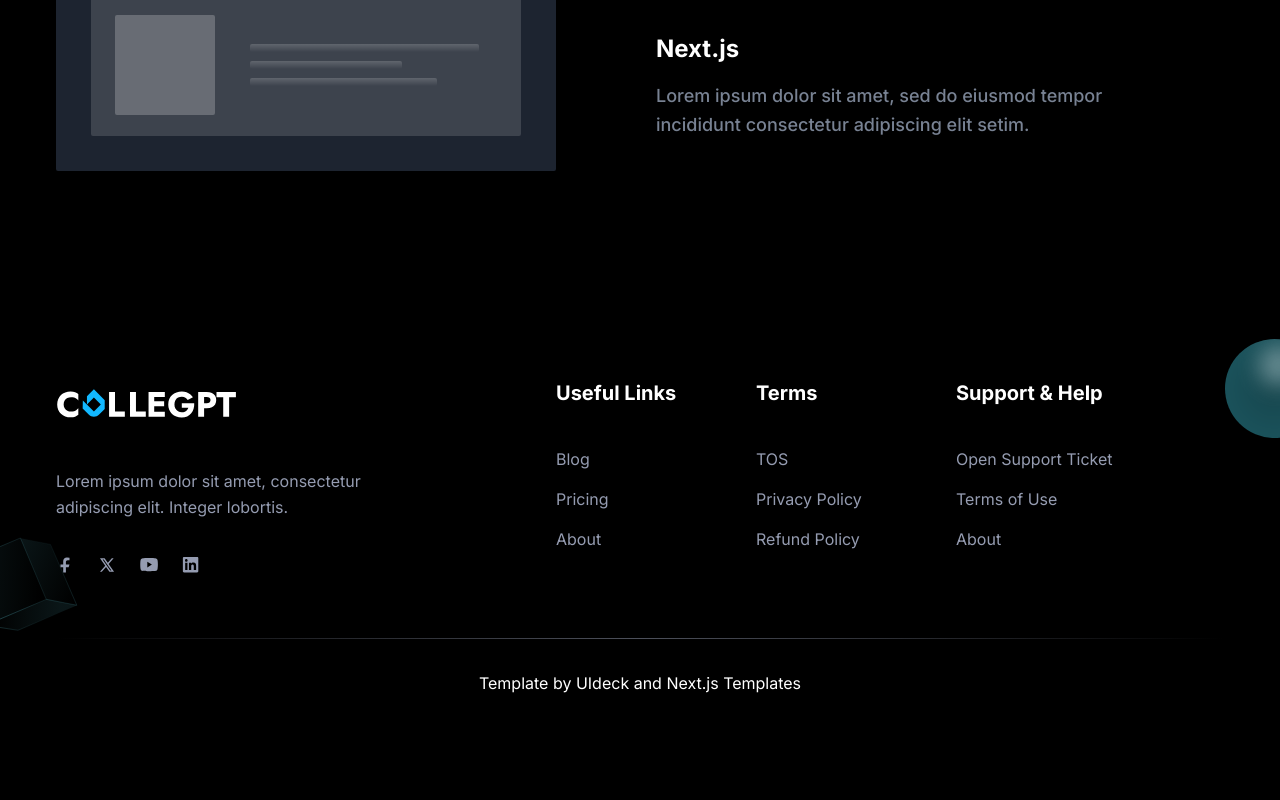
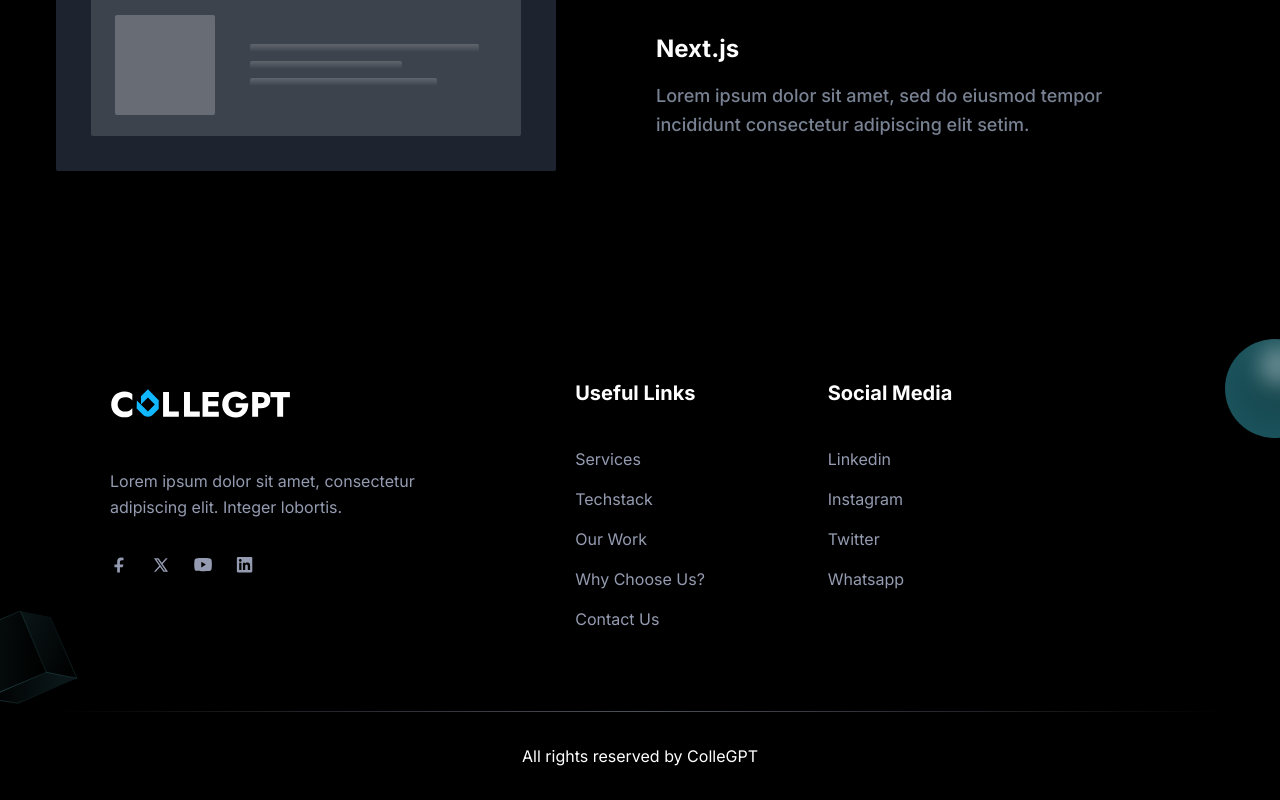
Before and after one commit to mayankyadav1711/services-collegpt, a Next.js app: page /about in a window 1280 px wide. Shown: the part 1432-2232 px from the top of the page. Before the commit the page ends 2159 px from the top, so only its background shows below. Built offline with nearby package versions, Linux system fonts and the light colour scheme.

Commit message:
header and footer

```diff
--- a/src/components/Choose/index.tsx
+++ b/src/components/Choose/index.tsx
@@ -6,7 +6,7 @@ import { MagicCard, MagicContainer } from "../magicui/magic-card";
 const Choose = () => {
   return (
     <>
-    <div className="container">
+    <div className="container" id="whyus">
     <div className="relative flex h-full w-full items-center justify-center overflow-hidden rounded-lg bg-background p-20">
       <p className="z-10 whitespace-pre-wrap text-center text-3xl lg:text-5xl font-medium tracking-tighter text-black dark:text-white">
         Why Choose Us
--- a/src/components/Features/index.tsx
+++ b/src/components/Features/index.tsx
@@ -19,7 +19,7 @@ const Features = () => {
 
   return (
     <>
-      <section id="features" className="">
+      <section id="services" className="">
       <LampContainer>
       <motion.h1
         initial={{ opacity: 0.5, y: 100 }}
@@ -64,7 +64,7 @@ const Features = () => {
           Crafting digital experiences tailored to your vision and audience.
         </CardItem>
 
-        <div className="flex justify-between items-center mt-2">
+        {/* <div className="flex justify-between items-center mt-2">
           <CardItem
             translateZ={20}
             as={Link}
@@ -81,7 +81,7 @@ const Features = () => {
           >
             Sign up
           </CardItem>
-        </div>
+        </div> */}
       </CardBody>
     </CardContainer>
     <CardContainer className="inter-var lg:w-96">
@@ -109,7 +109,7 @@ const Features = () => {
           Delivering cutting-edge mobile solutions for seamless experiences.
         </CardItem>
 
-        <div className="flex justify-between items-center mt-2">
+        {/* <div className="flex justify-between items-center mt-2">
           <CardItem
             translateZ={20}
             as={Link}
@@ -126,7 +126,7 @@ const Features = () => {
           >
             Sign up
           </CardItem>
-        </div>
+        </div> */}
       </CardBody>
     </CardContainer>
     <CardContainer className="inter-var lg:w-96">
@@ -154,7 +154,7 @@ const Features = () => {
           Empowering your online business with robust, scalable solutions.
         </CardItem>
 
-        <div className="flex justify-between items-center mt-2">
+        {/* <div className="flex justify-between items-center mt-2">
           <CardItem
             translateZ={20}
             as={Link}
@@ -171,7 +171,7 @@ const Features = () => {
           >
             Sign up
           </CardItem>
-        </div>
+        </div> */}
       </CardBody>
     </CardContainer>
     <CardContainer className="inter-var lg:w-96">
@@ -199,7 +199,7 @@ const Features = () => {
           Optimizing your digital presence for maximum visibility and impact.
         </CardItem>
 
-        <div className="flex justify-between items-center mt-2">
+        {/* <div className="flex justify-between items-center mt-2">
           <CardItem
             translateZ={20}
             as={Link}
@@ -216,7 +216,7 @@ const Features = () => {
           >
             Sign up
           </CardItem>
-        </div>
+        </div> */}
       </CardBody>
     </CardContainer>
     <CardContainer className="inter-var lg:w-96">
@@ -244,7 +244,7 @@ const Features = () => {
           Designing user-friendly experiences that inspire interaction.
         </CardItem>
 
-        <div className="flex justify-between items-center mt-2">
+        {/* <div className="flex justify-between items-center mt-2">
           <CardItem
             translateZ={20}
             as={Link}
@@ -261,7 +261,7 @@ const Features = () => {
           >
             Sign up
           </CardItem>
-        </div>
+        </div> */}
       </CardBody>
     </CardContainer>
     <CardContainer className="inter-var lg:w-96">
@@ -289,7 +289,7 @@ const Features = () => {
           Augmenting your team with top-tier talent for project success
         </CardItem>
 
-        <div className="flex justify-between items-center mt-2">
+        {/* <div className="flex justify-between items-center mt-2">
           <CardItem
             translateZ={20}
             as={Link}
@@ -306,7 +306,7 @@ const Features = () => {
           >
             Sign up
           </CardItem>
-        </div>
+        </div> */}
       </CardBody>
     </CardContainer>
     </div>
--- a/src/components/Footer/index.tsx
+++ b/src/components/Footer/index.tsx
@@ -8,7 +8,7 @@ const Footer = () => {
       <footer className="relative z-10 bg-white pt-16 dark:bg-transparent md:pt-20 lg:pt-24">
         <div className="container">
           <div className="-mx-4 flex flex-wrap">
-            <div className="w-full px-4 md:w-1/2 lg:w-4/12 xl:w-5/12">
+            <div className="w-full px-4 md:w-1/2 lg:w-4/12 xl:w-5/12  sm:flex sm:justify-center">
               <div className="mb-12 max-w-[360px] lg:mb-16">
                 <Link href="/" className="mb-8 inline-block">
                   <Image
@@ -109,7 +109,7 @@ const Footer = () => {
               </div>
             </div>
 
-            <div className="w-full px-4 sm:w-1/2 md:w-1/2 lg:w-2/12 xl:w-2/12">
+            <div className=" sm:w-1/2 lg:w-5/12 xl:w-2/12 sm:flex sm:justify-center">
               <div className="mb-12 lg:mb-16">
                 <h2 className="mb-10 text-xl font-bold text-black dark:text-white">
                   Useful Links
@@ -117,32 +117,48 @@ const Footer = () => {
                 <ul>
                   <li>
                     <Link
-                      href="/blog"
+                      href="#services"
                       className="mb-4 inline-block text-base text-body-color duration-300 hover:text-cyan-500 dark:text-body-color-dark dark:hover:text-cyan-500"
                     >
-                      Blog
+                      Services
                     </Link>
                   </li>
                   <li>
                     <Link
-                      href="/"
+                      href="#techstack"
                       className="mb-4 inline-block text-base text-body-color duration-300 hover:text-cyan-500 dark:text-body-color-dark dark:hover:text-cyan-500"
                     >
-                      Pricing
+                      Techstack
                     </Link>
                   </li>
                   <li>
                     <Link
-                      href="/about"
+                      href="#work"
                       className="mb-4 inline-block text-base text-body-color duration-300 hover:text-cyan-500 dark:text-body-color-dark dark:hover:text-cyan-500"
                     >
-                      About
+                      Our Work
+                    </Link>
+                  </li>
+                  <li>
+                    <Link
+                      href="#whyus"
+                      className="mb-4 inline-block text-base text-body-color duration-300 hover:text-cyan-500 dark:text-body-color-dark dark:hover:text-cyan-500"
+                    >
+                      Why Choose Us?
+                    </Link>
+                  </li>
+                  <li>
+                    <Link
+                      href="#contact"
+                      className="mb-4 inline-block text-base text-body-color duration-300 hover:text-cyan-500 dark:text-body-color-dark dark:hover:text-cyan-500"
+                    >
+                      Contact Us
                     </Link>
                   </li>
                 </ul>
               </div>
             </div>
-
+{/*
             <div className="w-full px-4 sm:w-1/2 md:w-1/2 lg:w-2/12 xl:w-2/12">
               <div className="mb-12 lg:mb-16">
                 <h2 className="mb-10 text-xl font-bold text-black dark:text-white">
@@ -175,63 +191,72 @@ const Footer = () => {
                   </li>
                 </ul>
               </div>
-            </div>
+            </div> */}
 
-            <div className="w-full px-4 md:w-1/2 lg:w-4/12 xl:w-3/12">
+            <div className="w-full px-4 md:w-1/2 lg:w-5/12 xl:w-3/12 sm:flex sm:justify-center">
               <div className="mb-12 lg:mb-16">
                 <h2 className="mb-10 text-xl font-bold text-black dark:text-white">
-                  Support & Help
+                  Social Media
                 </h2>
                 <ul>
                   <li>
                     <Link
-                      href="/contact"
+                      href="https://www.linkedin.com/in/collegpt/"
                       className="mb-4 inline-block text-base text-body-color duration-300 hover:text-cyan-500 dark:text-body-color-dark dark:hover:text-cyan-500"
                     >
-                      Open Support Ticket
+                      Linkedin
                     </Link>
                   </li>
                   <li>
                     <Link
-                      href="/"
+                      href="https://www.instagram.com/collegpt?igsh=aXFjNTQzemI3eGVx"
                       className="mb-4 inline-block text-base text-body-color duration-300 hover:text-cyan-500 dark:text-body-color-dark dark:hover:text-cyan-500"
                     >
-                      Terms of Use
+                      Instagram
                     </Link>
                   </li>
                   <li>
                     <Link
-                      href="/about"
+                      href="https://x.com/ColleGPT?mx=2"
                       className="mb-4 inline-block text-base text-body-color duration-300 hover:text-cyan-500 dark:text-body-color-dark dark:hover:text-cyan-500"
                     >
-                      About
+                      Twitter
+                    </Link>
+                  </li>
+                  <li>
+                    <Link
+                      href="https://chat.whatsapp.com/KKbEWaxNaxt1OI9EVtJxm9"
+                      className="mb-4 inline-block text-base text-body-color duration-300 hover:text-cyan-500 dark:text-body-color-dark dark:hover:text-cyan-500"
+                    >
+                      Whatsapp
                     </Link>
                   </li>
                 </ul>
               </div>
             </div>
+
           </div>
 
           <div className="h-px w-full bg-gradient-to-r from-transparent via-[#D2D8E183] to-transparent dark:via-[#959CB183]"></div>
           <div className="py-8">
             <p className="text-center text-base text-body-color dark:text-white">
-              Template by{" "}
+              All rights reserved by{" "}
               <a
                 href="http://uideck.com"
                 target="_blank"
                 rel="noopener noreferrer"
                 className="hover:text-cyan-500"
               >
-                UIdeck
+
               </a>{" "}
-              and{" "}
+              {" "}
               <a
                 href="https://nextjstemplates.com"
                 target="_blank"
                 rel="noopener noreferrer"
                 className="hover:text-cyan-500"
               >
-                Next.js Templates
+                ColleGPT
               </a>
             </p>
           </div>
--- a/src/components/Header/index.tsx
+++ b/src/components/Header/index.tsx
@@ -28,13 +28,13 @@ const Header = () => {
 
   // submenu handler
   const [openIndex, setOpenIndex] = useState(-1);
-  const handleSubmenu = (index) => {
-    if (openIndex === index) {
-      setOpenIndex(-1);
-    } else {
-      setOpenIndex(index);
-    }
-  };
+  // const handleSubmenu = (index) => {
+  //   if (openIndex === index) {
+  //     setOpenIndex(-1);
+  //   } else {
+  //     setOpenIndex(index);
+  //   }
+  // };
 
   const usePathName = usePathname();
 
@@ -122,11 +122,11 @@ const Header = () => {
                         ) : (
                           <>
                             <p
-                              onClick={() => handleSubmenu(index)}
+                              // onClick={() => handleSubmenu(index)}
                               className="flex cursor-pointer items-center justify-between py-2 text-base text-dark group-hover:text-cyan-400 dark:text-white/70 dark:group-hover:text-white lg:mr-0 lg:inline-flex lg:px-0 lg:py-6"
                             >
                               {menuItem.title}
-                              <span className="pl-3">
+                              {/* <span className="pl-3">
                                 <svg width="25" height="24" viewBox="0 0 25 24">
                                   <path
                                     fillRule="evenodd"
@@ -135,14 +135,14 @@ const Header = () => {
                                     fill="currentColor"
                                   />
                                 </svg>
-                              </span>
+                              </span> */}
                             </p>
                             <div
                               className={`submenu relative left-0 top-full rounded-sm bg-white transition-[top] duration-300 group-hover:opacity-100 dark:bg-black lg:invisible lg:absolute lg:top-[110%] lg:block lg:w-[250px] lg:p-4 lg:opacity-0 lg:shadow-lg lg:group-hover:visible lg:group-hover:top-full ${
                                 openIndex === index ? "block" : "hidden"
                               }`}
                             >
-                              {menuItem.submenu.map((submenuItem, index) => (
+                              {/* {menuItem.submenu.map((submenuItem, index) => (
                                 <Link
                                   href={submenuItem.path}
                                   key={index}
@@ -150,7 +150,7 @@ const Header = () => {
                                 >
                                   {submenuItem.title}
                                 </Link>
-                              ))}
+                              ))} */}
                             </div>
                           </>
                         )}
--- a/src/components/Header/menuData.tsx
+++ b/src/components/Header/menuData.tsx
@@ -3,82 +3,83 @@ import { Menu } from "@/types/menu";
 const menuData: Menu[] = [
   {
     id: 1,
-    title: "Home",
-    path: "/",
+    title: "Services",
+    path: "#services",
     newTab: false,
   },
   {
     id: 2,
-    title: "About",
-    path: "/about",
+    title: "Techstack",
+    path: "#techstack",
     newTab: false,
   },
   {
     id: 33,
-    title: "Blog",
-    path: "/blog",
+    title: "Our Work",
+    path: "#ourwork",
     newTab: false,
   },
   {
     id: 3,
-    title: "Support",
-    path: "/contact",
+    title: "Why us?",
+    path: "#whyus",
     newTab: false,
   },
   {
     id: 4,
-    title: "Pages",
+    title: "Contact Us",
+    path: "#contact",
     newTab: false,
-    submenu: [
-      {
-        id: 41,
-        title: "About Page",
-        path: "/about",
-        newTab: false,
-      },
-      {
-        id: 42,
-        title: "Contact Page",
-        path: "/contact",
-        newTab: false,
-      },
-      {
-        id: 43,
-        title: "Blog Grid Page",
-        path: "/blog",
-        newTab: false,
-      },
-      {
-        id: 44,
-        title: "Blog Sidebar Page",
-        path: "/blog-sidebar",
-        newTab: false,
-      },
-      {
-        id: 45,
-        title: "Blog Details Page",
-        path: "/blog-details",
-        newTab: false,
-      },
-      {
-        id: 46,
-        title: "Sign In Page",
-        path: "/signin",
-        newTab: false,
-      },
-      {
-        id: 47,
-        title: "Sign Up Page",
-        path: "/signup",
-        newTab: false,
-      },
-      {
-        id: 48,
-        title: "Error Page",
-        path: "/error",
-        newTab: false,
-      },
-    ],
+    // submenu: [
+    //   {
+    //     id: 41,
+    //     title: "About Page",
+    //     path: "/about",
+    //     newTab: false,
+    //   },
+    //   {
+    //     id: 42,
+    //     title: "Contact Page",
+    //     path: "/contact",
+    //     newTab: false,
+    //   },
+    //   {
+    //     id: 43,
+    //     title: "Blog Grid Page",
+    //     path: "/blog",
+    //     newTab: false,
+    //   },
+    //   {
+    //     id: 44,
+    //     title: "Blog Sidebar Page",
+    //     path: "/blog-sidebar",
+    //     newTab: false,
+    //   },
+    //   {
+    //     id: 45,
+    //     title: "Blog Details Page",
+    //     path: "/blog-details",
+    //     newTab: false,
+    //   },
+    //   {
+    //     id: 46,
+    //     title: "Sign In Page",
+    //     path: "/signin",
+    //     newTab: false,
+    //   },
+    //   {
+    //     id: 47,
+    //     title: "Sign Up Page",
+    //     path: "/signup",
+    //     newTab: false,
+    //   },
+    //   {
+    //     id: 48,
+    //     title: "Error Page",
+    //     path: "/error",
+    //     newTab: false,
+    //   },
+    // ],
   },
 ];
 export default menuData;
--- a/src/components/ScrollToTop/index.tsx
+++ b/src/components/ScrollToTop/index.tsx
@@ -33,7 +33,7 @@ export default function ScrollToTop() {
         <div
           onClick={scrollToTop}
           aria-label="scroll to top"
-          className="flex h-10 w-10 cursor-pointer items-center justify-center rounded-md bg-cyan-600 text-white shadow-md transition duration-300 ease-in-out hover:bg-opacity-80 hover:shadow-signUp"
+          className="flex h-10 w-10 cursor-pointer items-center justify-center rounded-md bg-cyan-800 text-white shadow-md transition duration-300 ease-in-out hover:bg-opacity-80 hover:shadow-signUp"
         >
           <span className="mt-[6px] h-3 w-3 rotate-45 border-l border-t border-white"></span>
         </div>
--- a/src/components/TechStack/index.tsx
+++ b/src/components/TechStack/index.tsx
@@ -6,7 +6,7 @@ import { cn } from "lib/utils";
 export function TechStack() {
   return (
     <>
-      <div className="container">
+      <div className="container" id="techstack">
         <div className="bg-background relative flex h-full w-full items-center justify-center overflow-hidden rounded-lg p-20">
           <p className="z-10 whitespace-pre-wrap text-center text-3xl font-medium tracking-tighter text-black dark:text-white lg:text-5xl">
             Our Tech Stack
--- a/src/components/Video/index.tsx
+++ b/src/components/Video/index.tsx
@@ -27,7 +27,7 @@ const Video = () => {
 
   return (
 <>
-<div className="relative flex h-full w-full items-center justify-center overflow-hidden rounded-lg bg-background p-20 ">
+<div className="relative flex h-full w-full items-center justify-center overflow-hidden rounded-lg bg-background p-20 " id="ourwork">
       <p className="z-10 whitespace-pre-wrap text-center text-3xl lg:text-5xl font-medium tracking-tighter text-black dark:text-white">
         Our Work
       </p>
```
